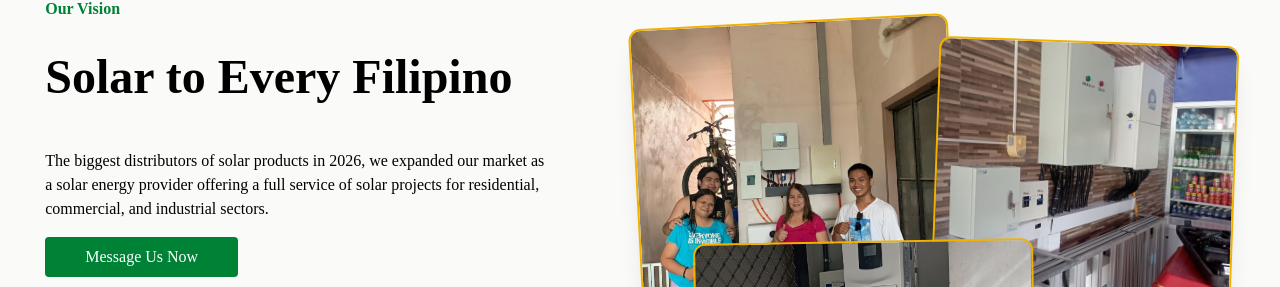
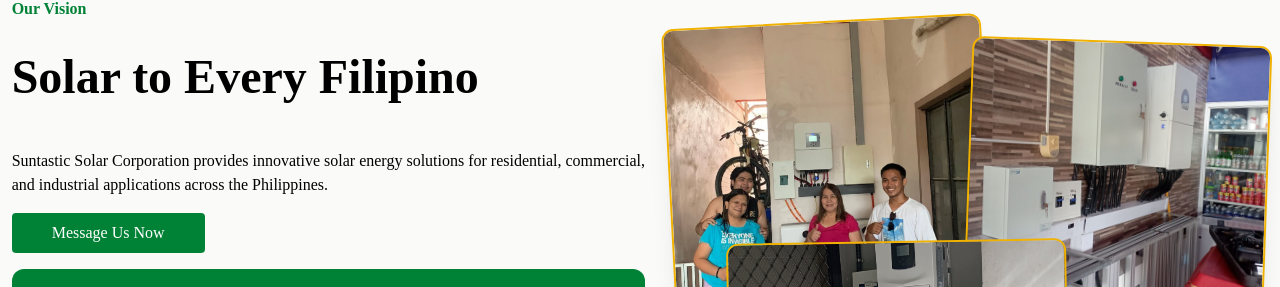
Before and after one commit to PAWN445/suntastic-profile-project, a React (Vite) app: page / in a window 1280 px wide. Shown: the part 1019-1306 px from the top of the page. Built offline with nearby package versions, Linux system fonts and the light colour scheme.

Commit message:
change our vision description

```diff
--- a/src/component/Home.tsx
+++ b/src/component/Home.tsx
@@ -62,8 +62,8 @@ function calculate(){
         <div className="flex-row">
             <h1 className="text-green-700 font-bold py-4">Our Vision</h1>
             <h1 className="text-5xl font-bold mb-4 py-4">Solar to Every Filipino</h1>
-            <p className="py-4">The biggest distributors of solar products in 2026, we expanded our market as<br/> a solar energy provider
-                offering a full service of solar projects for residential,<br/> commercial, and industrial sectors.</p>
+            <p className="py-4">Suntastic Solar Corporation provides innovative solar energy solutions for residential, commercial, <br/>
+            and industrial applications across the Philippines.</p>
         <button className="bg-green-700 py-2 px-10 rounded text-white">Message Us Now</button>
 
         <div className=" text-center flex flex-row justify-around bg-green-700 gap-2 my-4 p-5 text-white rounded-xl">
```
